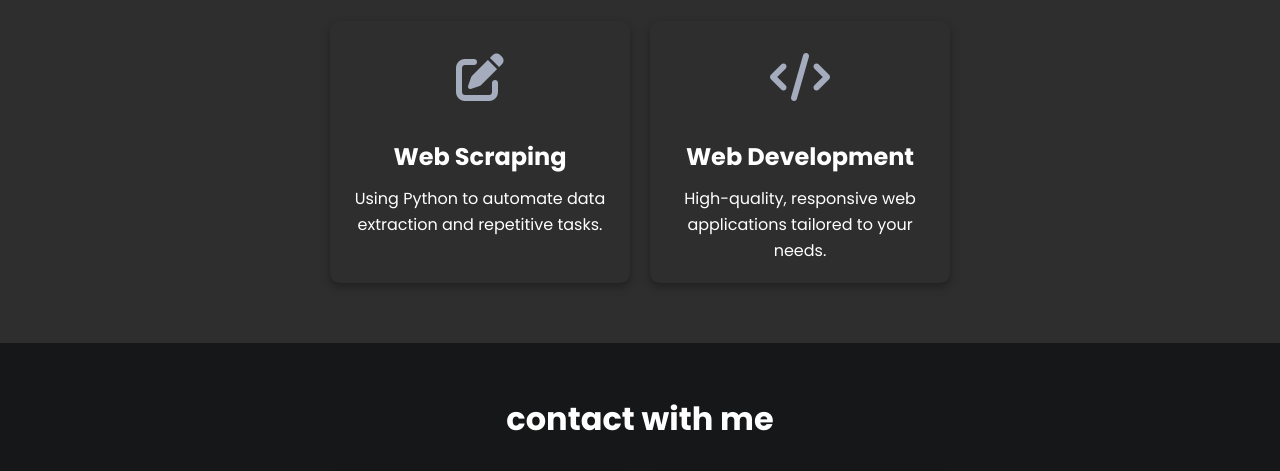
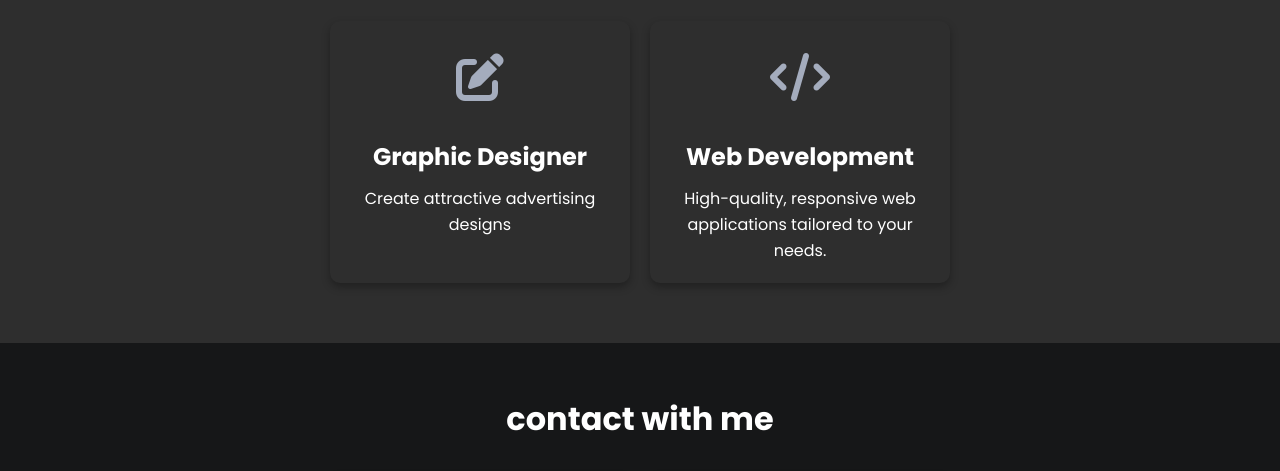
Before and after one commit to seifelsayedmarwan/protoflio, a plain HTML site: page index.html in a window 1280 px wide. Shown: the part 920-1391 px from the top of the page. Drawn offline with Linux system fonts and the light colour scheme; a script that the page names is missing.

Commit message:
Update index.html

```diff
--- a/index.html
+++ b/index.html
@@ -36,13 +36,13 @@
     <section class="cards" id="Services">
         <h2 class="title">My Services</h2>
         <div class="content">
-            <a href="https://wa.me/+201012622265?text=I+want+to+know+more+details+about+web+Scraping." class="card">
+            <a href="https://wa.me/+201012622265?text=I+want+to+know+more+details+about+Graphic+Designer." class="card">
                 <div class="icon">
                     <i class="fa-solid fa-pen-to-square"></i>
                 </div>
                 <div class="info">
-                    <h2>Web Scraping</h2>
-                    <p>Using Python to automate data extraction and repetitive tasks.</p>
+                    <h2>Graphic Designer</h2>
+                    <p>Create attractive advertising designs</p>
                 </div>
             </a>
             <a href="https://wa.me/+201012622265?text=I+want+to+know+more+details+about+web+development." class="card">
```
